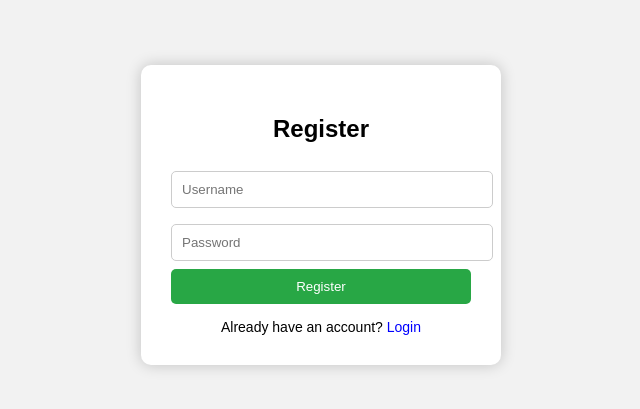
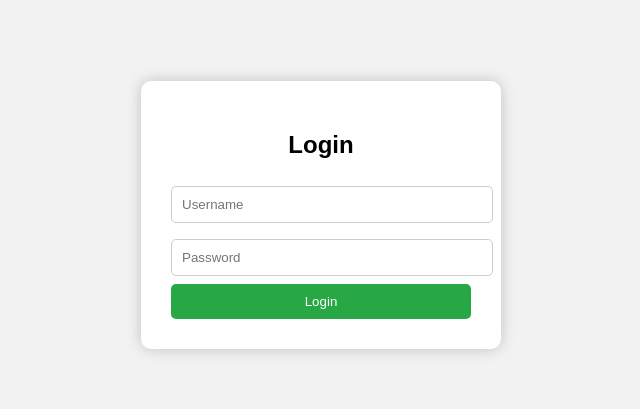
Before and after one commit to carlsolon/finalngani, a plain HTML site: page index.html in a window 1280 px wide. Shown: the part 193-602 px from the top of the page, without its empty margins (319-959 px from the left). Drawn offline with Linux system fonts and the light colour scheme.

Commit message:
Update index.html

```diff
--- a/index.html
+++ b/index.html
@@ -2,25 +2,16 @@
 <html lang="en">
 <head>
   <meta charset="UTF-8">
-  <title>Login/Register (No DB)</title>
+  <title>Login (No DB)</title>
   <link rel="stylesheet" href="style.css">
 </head>
 <body>
 
-  <div class="container" id="registerForm">
-    <h2>Register</h2>
-    <input type="text" id="reg-username" placeholder="Username" required>
-    <input type="password" id="reg-password" placeholder="Password" required>
-    <button onclick="register()">Register</button>
-    <div class="switch">Already have an account? <a onclick="showLogin()">Login</a></div>
-  </div>
-
-  <div class="container" id="loginForm" style="display: none;">
+  <div class="container" id="loginForm">
     <h2>Login</h2>
     <input type="text" id="login-username" placeholder="Username" required>
     <input type="password" id="login-password" placeholder="Password" required>
     <button onclick="login()">Login</button>
-    <div class="switch">Don't have an account? <a onclick="showRegister()">Register</a></div>
   </div>
 
   <script src="script.js"></script>
```
